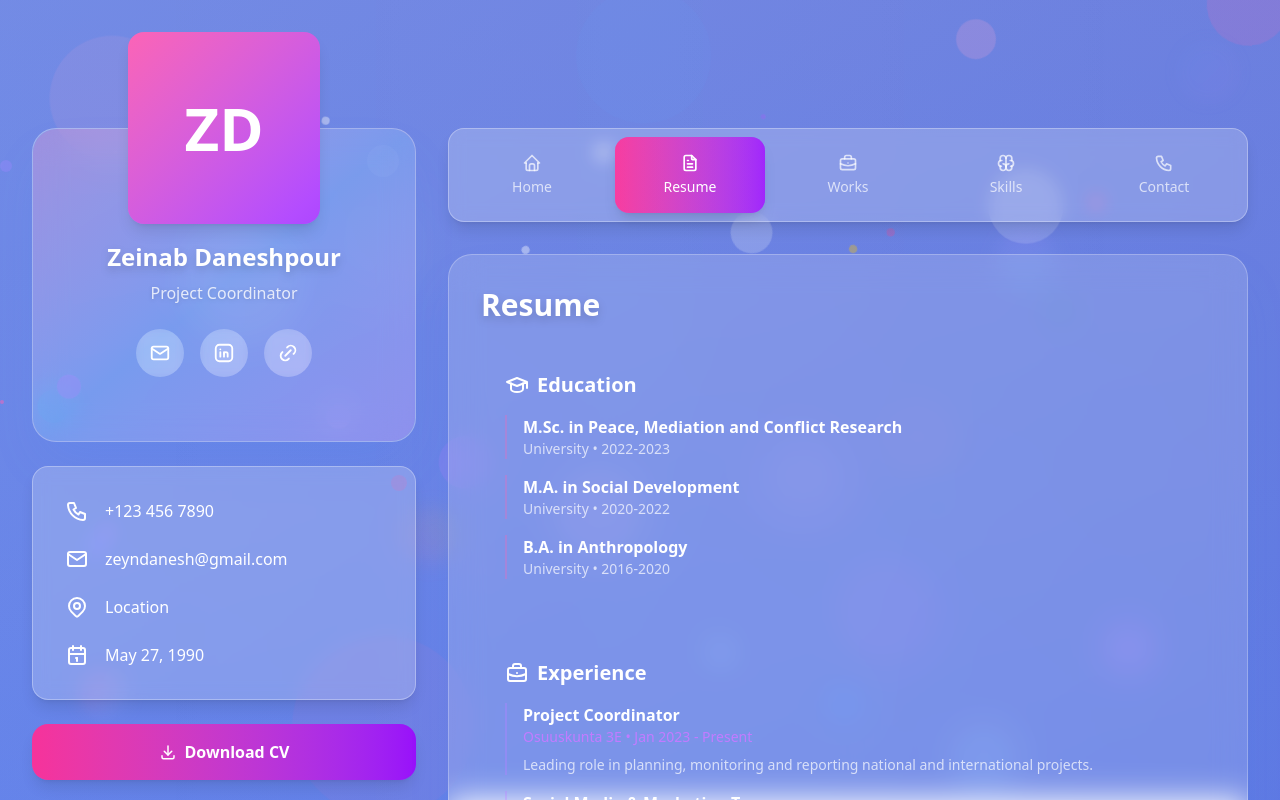
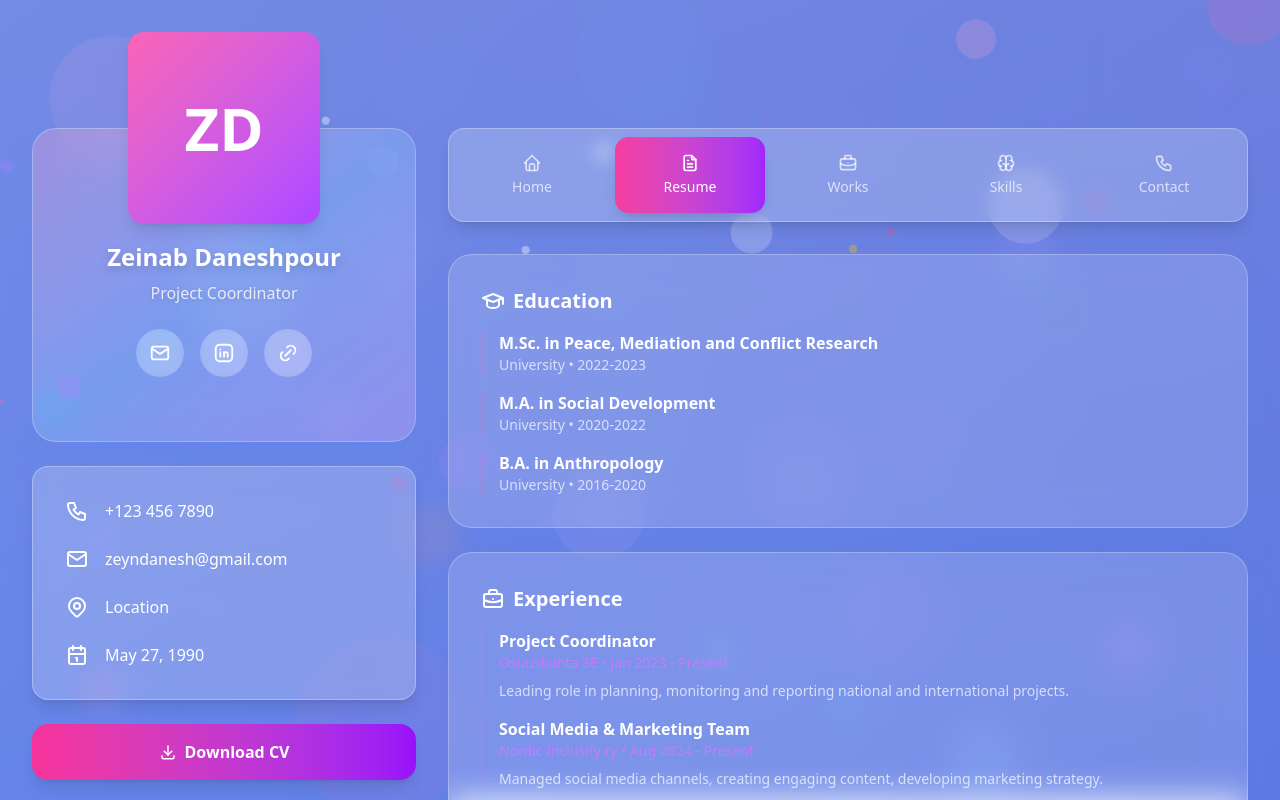
Before and after one commit to zeinab-cv/cv, a Next.js app in the folder portfolio/: page / in a window 1280 px wide. Both pictures are taken after a click on the button "Resume". Shown: the top 800 px of the page. Built offline with nearby package versions, Linux system fonts and the light colour scheme.

Commit message:
layout work

```diff
--- a/portfolio/components/TabContent.tsx
+++ b/portfolio/components/TabContent.tsx
@@ -56,8 +56,8 @@ export default function TabContent({ activeTab }: TabContentProps) {
     switch (activeTab) {
       case 'home':
         return (
-          <div className="space-y-8">
-            <div className="text-center">
+          <div className="space-y-6">
+            <div className={`${theme.glassOverlay} rounded-3xl p-8 ${theme.glassShadow} text-center`}>
               <h1 className="text-4xl font-bold text-white mb-4 drop-shadow-lg">
                 Welcome to My Portfolio
               </h1>
@@ -75,11 +75,9 @@ export default function TabContent({ activeTab }: TabContentProps) {
 
       case 'resume':
         return (
-          <div className="space-y-8">
-            <h2 className="text-3xl font-bold text-white mb-6 drop-shadow-lg">Resume</h2>
-
+          <div className="space-y-6">
             {/* Education Section */}
-            <div className="rounded-2xl p-6">
+            <div className={`${theme.glassOverlay} rounded-3xl p-8 ${theme.glassShadow}`}>
               <h3 className="text-xl font-semibold text-white mb-4 flex items-center space-x-2">
                 <IconSchool size={24} />
                 <span>Education</span>
@@ -101,7 +99,7 @@ export default function TabContent({ activeTab }: TabContentProps) {
             </div>
 
             {/* Experience Section */}
-            <div className="rounded-2xl p-6">
+            <div className={`${theme.glassOverlay} rounded-3xl p-8 ${theme.glassShadow}`}>
               <h3 className="text-xl font-semibold text-white mb-4 flex items-center space-x-2">
                 <IconBriefcase size={24} />
                 <span>Experience</span>
@@ -124,20 +122,18 @@ export default function TabContent({ activeTab }: TabContentProps) {
 
       case 'works':
         return (
-          <div className="space-y-8">
-            <h2 className="text-3xl font-bold text-white mb-6 drop-shadow-lg">My Works</h2>
+          <div className="space-y-6">
             <WorksTabs />
           </div>
         );
 
       case 'skills':
         return (
-          <div className="space-y-8">
-            <h2 className="text-3xl font-bold text-white mb-6 drop-shadow-lg">Skills & Expertise</h2>
-
-            <div className="grid grid-cols-1 lg:grid-cols-2 gap-8">
+          <div className="space-y-6">
+            {/* Working Skills and Language Skills - Side by Side */}
+            <div className="grid grid-cols-1 lg:grid-cols-2 gap-6">
               {/* Working Skills */}
-              <div className="rounded-2xl p-6">
+              <div className={`${theme.glassOverlay} rounded-3xl p-8 ${theme.glassShadow}`}>
                 <h3 className="text-xl font-semibold text-white mb-4 flex items-center space-x-2">
                   <IconBrain size={24} />
                   <span>Working Skills</span>
@@ -161,7 +157,7 @@ export default function TabContent({ activeTab }: TabContentProps) {
               </div>
 
               {/* Language Skills */}
-              <div className="rounded-2xl p-6">
+              <div className={`${theme.glassOverlay} rounded-3xl p-8 ${theme.glassShadow}`}>
                 <h3 className="text-xl font-semibold text-white mb-4 flex items-center space-x-2">
                   <IconWorld size={24} />
                   <span>Language Skills</span>
@@ -177,8 +173,8 @@ export default function TabContent({ activeTab }: TabContentProps) {
               </div>
             </div>
 
-            {/* Knowledge Tags */}
-            <div className="rounded-2xl p-6">
+            {/* Knowledge & Tools */}
+            <div className={`${theme.glassOverlay} rounded-3xl p-8 ${theme.glassShadow}`}>
               <h3 className="text-xl font-semibold text-white mb-4">Knowledge & Tools</h3>
               <div className="flex flex-wrap gap-2">
                 {knowledges.map((knowledge) => (
@@ -196,10 +192,9 @@ export default function TabContent({ activeTab }: TabContentProps) {
 
       case 'contact':
         return (
-          <div className="space-y-8">
-            <h2 className="text-3xl font-bold text-white mb-6 drop-shadow-lg">Get In Touch</h2>
-
-            <div className={`${theme.glassCard} rounded-2xl p-8 text-center`}>
+          <div className="space-y-6">
+            <div className={`${theme.glassOverlay} rounded-3xl p-8 ${theme.glassShadow} text-center`}>
+              <h2 className="text-3xl font-bold text-white mb-6 drop-shadow-lg">Get In Touch</h2>
               <h3 className="text-xl font-semibold text-white mb-4">Let&apos;s Connect!</h3>
               <p className="text-white/80 mb-6">
                 I&apos;m excited about joining a team where I can contribute meaningfully and continue to grow.
@@ -230,7 +225,7 @@ export default function TabContent({ activeTab }: TabContentProps) {
   };
 
   return (
-    <div className={`${theme.glassOverlay} rounded-3xl p-8 ${theme.glassShadow} min-h-[600px]`}>
+    <div className="space-y-6">
       {renderContent()}
     </div>
   );
--- a/portfolio/components/WorksTabs.tsx
+++ b/portfolio/components/WorksTabs.tsx
@@ -1,6 +1,7 @@
 'use client';
 
 import { useState } from 'react';
+import { getThemeClasses } from '../lib/theme';
 import {
   IconPalette,
   IconHandStop,
@@ -13,6 +14,7 @@ import {
 
 export default function WorksTabs() {
   const [activeTab, setActiveTab] = useState('projects');
+  const theme = getThemeClasses();
 
   const tabs = [
     { id: 'projects', label: 'Projects', icon: IconPalette },
@@ -125,6 +127,7 @@ export default function WorksTabs() {
   return (
     <div className="space-y-6">
       {/* Tab Navigation */}
+      <div className={`${theme.glassOverlay} rounded-3xl p-6 ${theme.glassShadow}`}>
         <div className="flex flex-wrap gap-2">
           {tabs.map((tab) => {
             const IconComponent = tab.icon;
@@ -144,11 +147,14 @@ export default function WorksTabs() {
             );
           })}
         </div>
+      </div>
 
       {/* Tab Content */}
+      <div className={`${theme.glassOverlay} rounded-3xl p-8 ${theme.glassShadow}`}>
         <div className="min-h-[400px]">
           {renderTabContent()}
         </div>
       </div>
+    </div>
   );
 }
```
Lines whose indentation alone changed are shown as unchanged.
